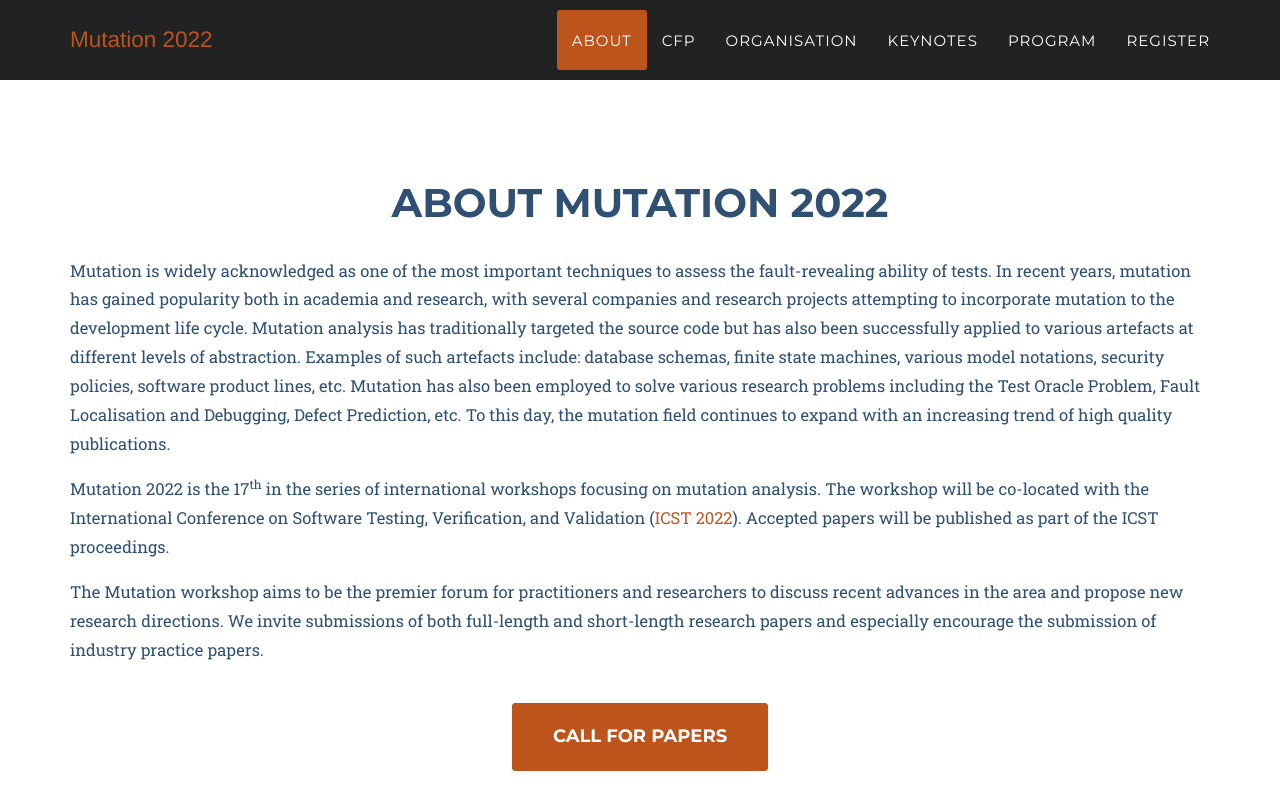
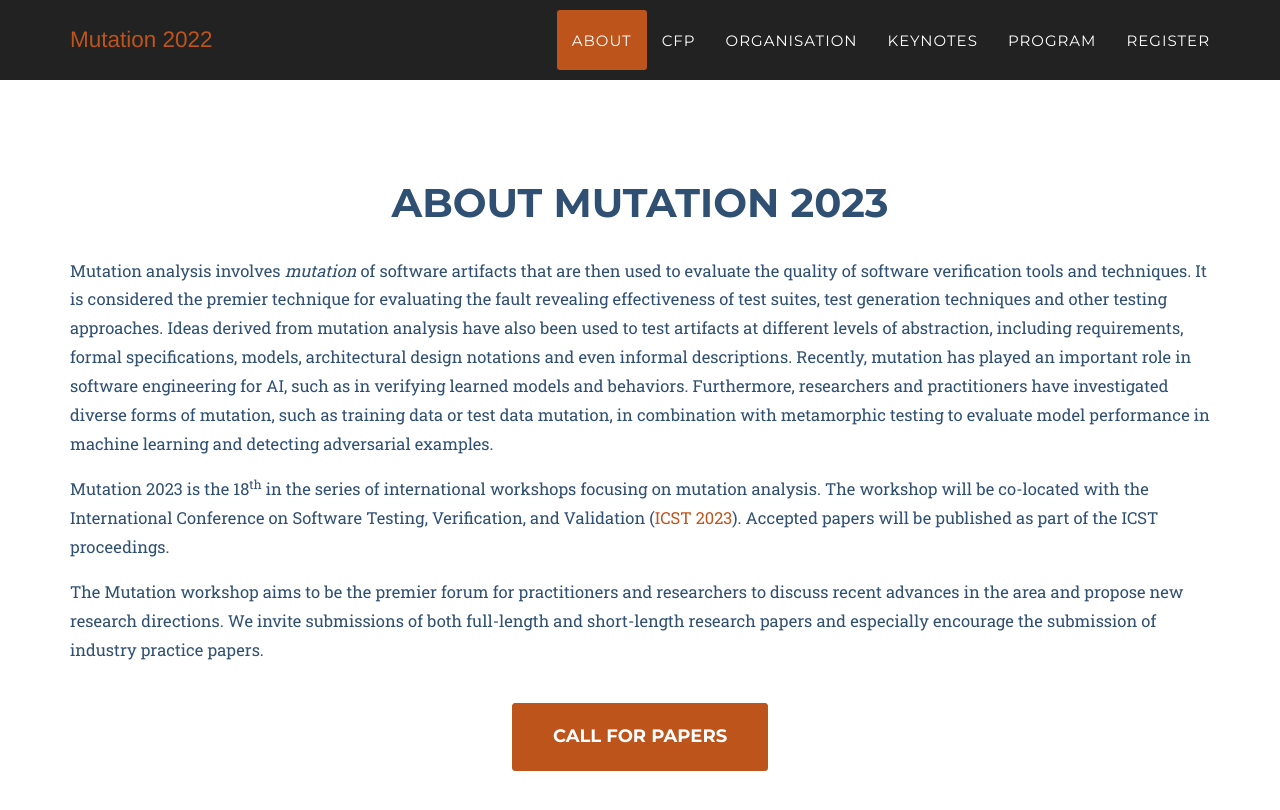
Before and after one commit to mutation-workshop/2024, a Jekyll site: the page built from index.html, in a window 1280 px wide and 900 px high, scrolled down 869 px. Shown: the top 810 px of the window. Built offline with Jekyll 4.4.1, drawn with Linux system fonts in a browser that asks for light colours; some web fonts are replaced; some of the changed text lies outside the part shown.

Commit message:
intro, call and organisers pages updated.

```diff
--- a/_includes/data/call.html
+++ b/_includes/data/call.html
@@ -8,20 +8,16 @@
             </div>
             <div class="row container">
 
-<p><span style="color:red">
+<!-- <p><span style="color:red">
     **NOTICE (23 Jan 2022)**: Starting from this year, it has been decided to introduce the *double-blind* review process as a pilot.
     See the <a href="https://icst2022.vrain.upv.es/track/icst-2022-papers#Submitting-to-ICST2022-Q-A">double-blind QnA page</a> for more information.
     By default, author information will not be provided to reviewers on the submission system.
     Authors are *recommended* to anonymize their papers to hide their identities throughout the review process.
     However, since it is only a pilot and considering this late notice, revealing author information in the paper is also not a problem.
     Please note that even those who have already submitted their papers can update the submissions before the submission deadline (28 Jan 2022).
-</span><p>
+</span><p> -->
 
-<p><span>Mutation 2022 aims to be the premier forum for practitioners
-and researchers to discuss recent advances in the area of mutation
-analysis and propose new research directions. We invite submissions of
-both full-length and short-length research papers and especially
-encourage the submission of industry practice papers.</span></p>
+<p><span>Mutation 2023 aims to be the premier forum for practitioners and researchers to discuss recent advances in the area of mutation analysis and propose new research directions. We invite submissions of both full-length and short-length research papers and especially encourage the submission of industry practice papers.</span></p>
 
 <h2><a name=TOC-Topics-of-Interest></a>Topics of Interest</h2>
 
@@ -56,7 +52,7 @@ Each paper must conform to the two columns <a
 href="https://www.ieee.org/conferences/publishing/templates.html"><span
 style='color:#551A8B'>IEEE conference publication format</span></a>
 (please use the letter format template and conference option) and must
-be submitted in PDF format via <a href="https://easychair.org/conferences/?conf=mutation2022"><span style='color:#551A8B'>EasyChair</span></a>. Submissions will be
+be submitted in PDF format via <a href="https://easychair.org/conferences/?conf=mutation2023"><span style='color:#551A8B'>EasyChair</span></a>. Submissions will be
 evaluated according to the relevance and originality of the work and
 to their ability to generate discussions between the participants of
 the workshop. Each submission will be reviewed by three reviewers, and
@@ -65,10 +61,10 @@ all accepted papers will be published as part of the ICST proceedings.
 
 <h2>Important Dates </h2>
   <ul type=disc>
-    <li><span>Submission deadline: Fri 28 Jan 2022 (extended)</li>
-    <li><span>Notification of acceptance: Fri 18 Feb 2022 (extended)</li>
-    <li><span>Camera-ready: Fri 4 Mar 2022</li>
-    <li><span>Workshop date: Mon 4 Apr 2022</li>
+    <li><span>Submission deadline: Fri 27 Jan 2023</li>
+    <li><span>Notification of acceptance: Fri 17 Feb 2027</li>
+    <li><span>Camera-ready: Fri 7 Mar 2023</li>
+    <li><span>Workshop date: Sun 16 Apr 2023</li>
 </ul>
 
 <!--
@@ -80,7 +76,7 @@ style='color:#551A8B'>link</span></a>.
 
 <p><span>
   <b>Download: </b>
-  <a href="./cfp/cfp-mutation2022.md">CfP<sub>markdown (txt)</sub></a>
+  <a href="./cfp/cfp-mutation2023.md">CfP<sub>markdown (txt)</sub></a>
   <!-- &nbsp;&nbsp;
   <a href="./cfp/cfp-mutation2022.pdf">CfP<sub>pdf</sub></a> -->
 
--- a/_includes/data/intro.html
+++ b/_includes/data/intro.html
@@ -3,29 +3,18 @@
         <div class="container">
             <div class="row">
                 <div class="col-lg-12 text-center">
-                    <h2 class="section-heading">About Mutation 2022</h2>
+                    <h2 class="section-heading">About Mutation 2023</h2>
                 </div>
             </div>
             <div class="row container">
-                  <p><span>Mutation is widely acknowledged as one of the most
-                      important techniques to assess the fault-revealing ability of tests. In recent years, mutation
-                      has gained popularity both in academia and research, with several companies and
-                      research projects attempting to incorporate mutation to the development life
-                      cycle. Mutation analysis has traditionally targeted the source code but has also
-                      been successfully applied to various artefacts at different levels of
-                      abstraction. Examples of such artefacts include: database schemas, finite state
-                      machines, various model notations, security policies, software product lines,
-                      etc. Mutation has also been employed to solve various research problems
-                      including the Test Oracle Problem, Fault Localisation and Debugging, Defect
-                      Prediction, etc. To this day, the mutation field continues to expand with an
-                      increasing trend of high quality publications.</span></p>
+                  <p><span>Mutation analysis involves <i>mutation</i> of software artifacts that are then used to evaluate the quality of software verification tools and techniques. It is considered the premier technique for evaluating the fault revealing effectiveness of test suites, test generation techniques and other testing approaches. Ideas derived from mutation analysis have also been used to test artifacts at different levels of abstraction, including requirements, formal specifications, models, architectural design notations and even informal descriptions. Recently, mutation has played an important role in software engineering for AI, such as in verifying learned models and behaviors. Furthermore, researchers and practitioners have investigated diverse forms of mutation, such as training data or test data mutation, in combination with metamorphic testing to evaluate model performance in machine learning and detecting adversarial examples.</span></p>
 
-                 <p>Mutation 2022 is the 17<sup>th</sup> in the series of
+                 <p>Mutation 2023 is the 18<sup>th</sup> in the series of
                     international workshops focusing on mutation analysis. The
                     workshop will be co-located with the
                     International Conference on Software Testing, Verification,
-                    and Validation (<a href="https://icst2022.vrain.upv.es">ICST
-                    2022</a>). Accepted
+                    and Validation (<a href="https://conf.researchr.org/home/icst-2023">ICST
+                    2023</a>). Accepted
                     papers will be published as part of the ICST
                     proceedings.</p>
 
--- a/_layouts/home.html
+++ b/_layouts/home.html
@@ -24,10 +24,10 @@
     {% include data/intro.html %}
     {% include data/call.html %}
     {% include data/organisers.html %}
-    {% include data/speakers.html %}
+<!--     {% include data/speakers.html %}
     {% include data/speakers_info.html %}
     {% include data/program.html %}
-    {% include data/contact.html %}
+    {% include data/contact.html %} -->
     {% include data/footer.html %}
     {% include data/js.html %}
 
```
Also changed, not shown: cfp/cfp-mutation2023.md (added, +47 -0 lines), teams/_posts/2019-01-01-team-1.markdown (+6 -6 lines), css/style/img/team/alipour.jpg (deleted), css/style/img/team/renzo.JPG (added).
